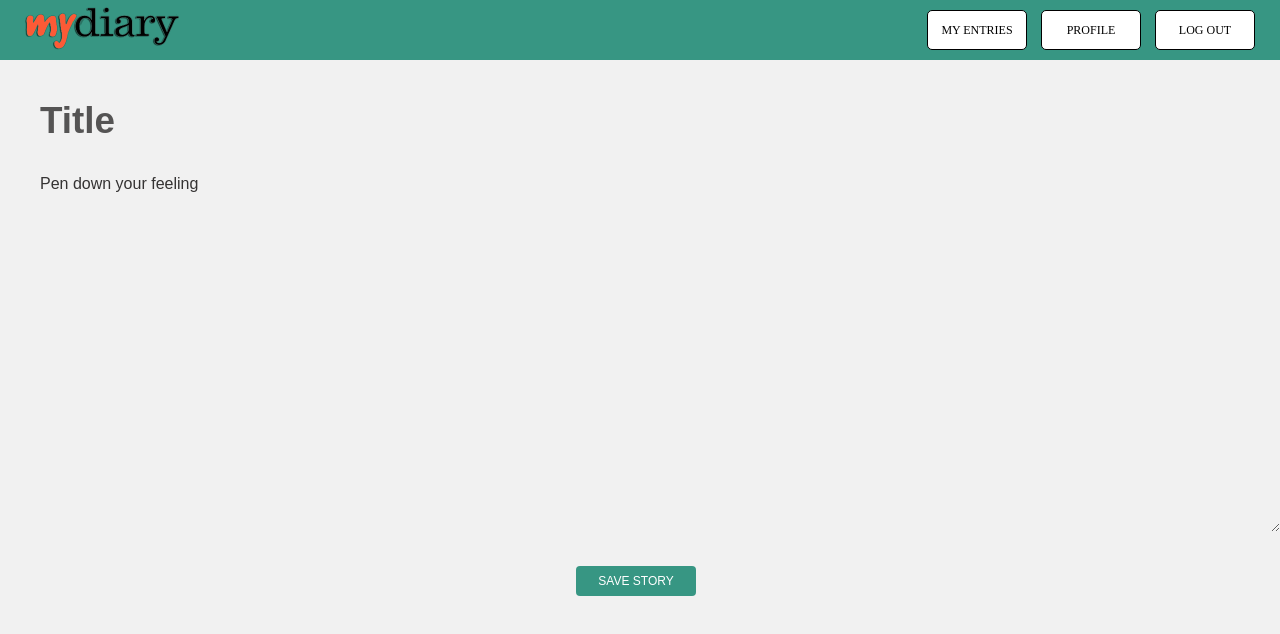
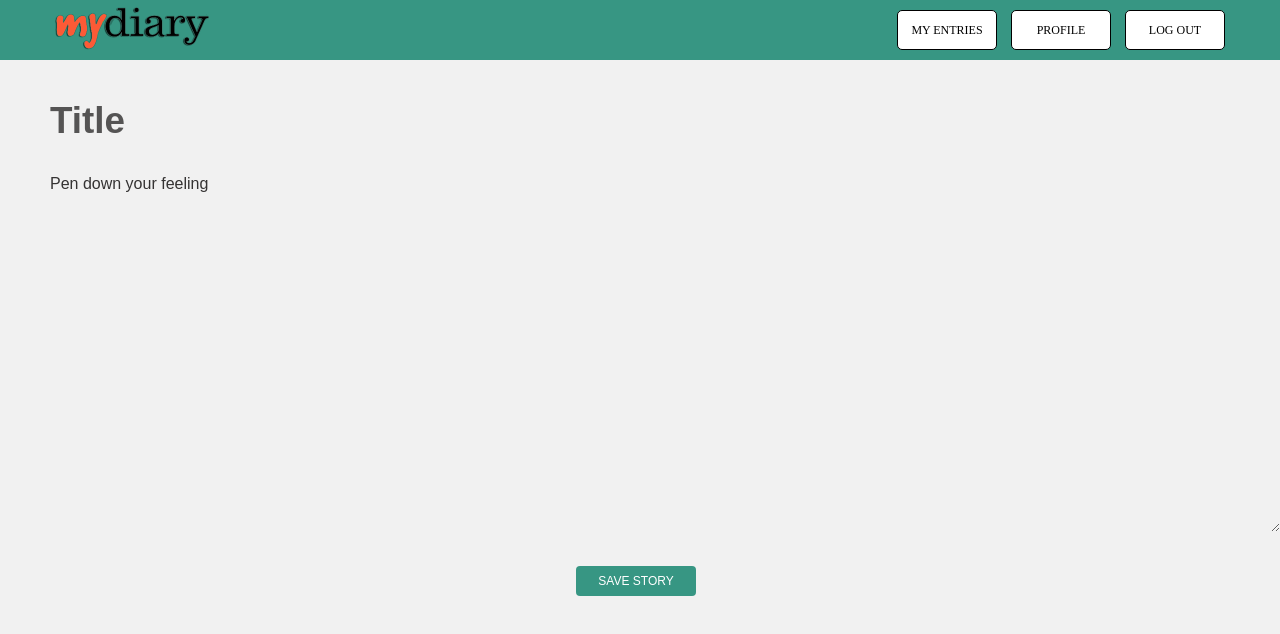
Before and after one commit to fistonhn/MyDiary, a website: page UI/html/addEntry.html in a window 1280 px wide. Drawn offline with Linux system fonts and the light colour scheme.

```diff
--- a/UI/css/style.css
+++ b/UI/css/style.css
@@ -43,7 +43,7 @@
 
 ol,
 ul {
-  margin-right: 20px;
+  margin-right: 50px;
   list-style: none;
 }
 .header-index{
@@ -131,7 +131,6 @@
 }
 .menu__item span {
   margin-left: 150px;
-
   padding-top: 12px;
   display: inline-block;
   width: 100px;
@@ -187,7 +186,7 @@
 }
 .mobile__item a{
   color: black;
-  padding: 20px;
+  padding: 40px;
   display: inline-block;
   font-size: 4rem;
   text-align: center;
@@ -214,6 +213,10 @@
   color: white;
   background: #fc5a36;
   width: 400px;
+}
+.logo-image{
+  margin-left: 50px;
+  height: 50px;
 }
 
 .btn {
@@ -517,8 +520,8 @@
 }
 
 .diary__title {
-  padding-right: 30px;
-  padding-left: 40px;
+  padding-right: 50px;
+  padding-left: 50px;
   font-size: 2.3rem;
   font-weight: 800;
   display: block;
@@ -534,9 +537,9 @@
   font-family: Arial, Helvetica, sans-serif;
 }
 .diary__content {
-  padding-right: 30px;
+  padding-right: 50px;
   padding-top: 30px;
-  padding-left: 40px;
+  padding-left: 50px;
   box-sizing: border-box;
   font-family: inherit;
   line-height: 1.5;
@@ -693,12 +696,6 @@
   width: 150px;
 }
 
-
-
-.logo-image{
-    margin-left: 20px;
-    height: 50px;
-}
   .centre-btn {
     margin-top: 80px;
     display: flex;
```
